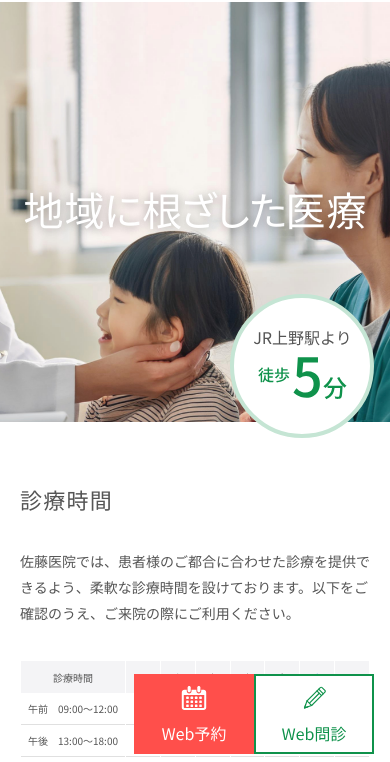
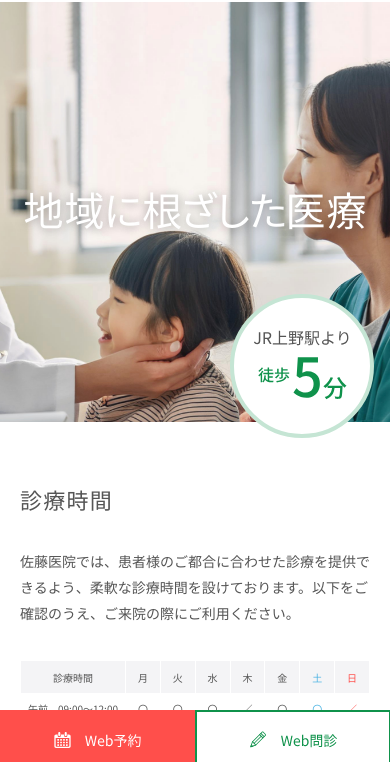
Before and after one commit to mo7ths/sato-clinic, a plain HTML site: page index.html in a window 390 px wide. Shown: the part 74-836 px from the top of the page. Drawn offline with Linux system fonts and the light colour scheme; a web font is replaced by a local one.

Commit message:
コミット

```diff
--- a/css/style.css
+++ b/css/style.css
@@ -2962,9 +2962,35 @@ body.sc-extra-page .sc-extra-contact-item svg { width: 16px; height: 18px; color
 @media (max-width: 767px) {
     html { scroll-padding-top: 24px; }
     .floating-actions {
-        right: max(16px, env(safe-area-inset-right, 0px));
-        bottom: max(16px, env(safe-area-inset-bottom, 0px));
+        right: 0;
+        bottom: 0;
+        width: 100%;
+        height: 60px;
+        grid-template-columns: repeat(2, minmax(0, 1fr));
     }
+    .floating-actions > img { display: none; }
+    .floating-actions > a {
+        height: 60px;
+    }
+    .floating-actions > a::before {
+        content: "";
+        position: absolute;
+        top: 0;
+        left: 50%;
+        width: min(228px, calc(100% - 4px));
+        height: 60px;
+        transform: translateX(-50%);
+        pointer-events: none;
+        background: url("../assets/floating-button-mobile.svg") no-repeat;
+        background-size: 464px 60px;
+    }
+    .floating-actions > a:first-of-type { background: #FF4F4B; }
+    .floating-actions > a:first-of-type::before { background-position: calc(50% + 116px) center; }
+    .floating-actions > a:last-of-type {
+        background: #fff;
+        box-shadow: inset 0 0 0 2px #0F924B;
+    }
+    .floating-actions > a:last-of-type::before { background-position: calc(50% - 116px) center; }
     .site-header { height: 76px; }
     .site-logo { top: 20px; left: 16px; width: 120px; height: 36px; }
     .site-logo img { width: 120px; height: 36px; }
```
Also changed, not shown: assets/floating-button-mobile.svg (added).
